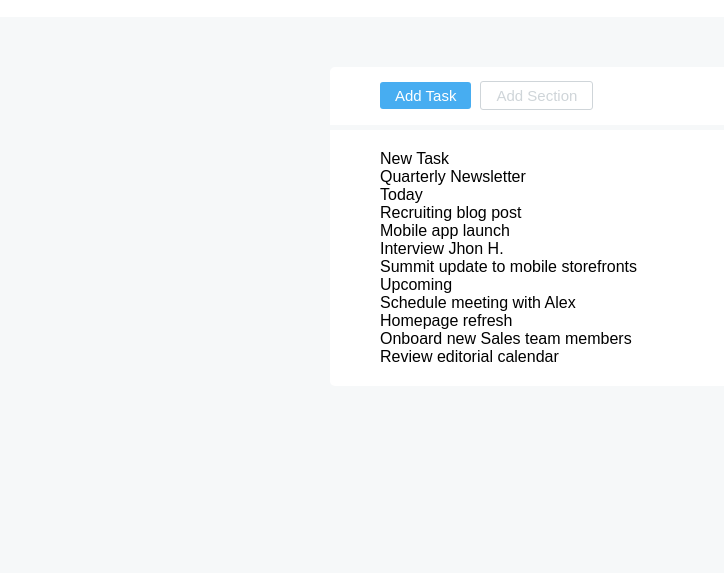
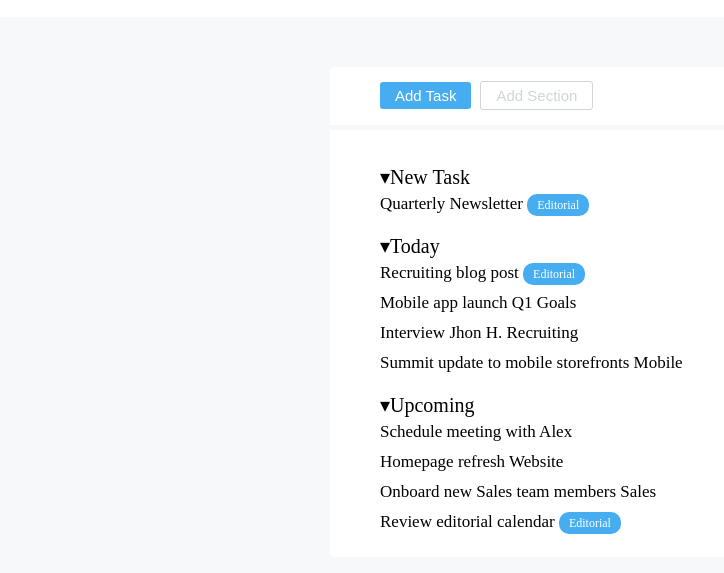
Before and after one commit to FrancescoDOrtona/html-css-toboolist, a plain HTML site: page index.html in a window 1280 px wide. Shown: the part 83-656 px from the top of the page, without its empty margins (0-724 px from the left). Drawn offline with Linux system fonts and the light colour scheme.

Commit message:
commit-main-page-list

```diff
--- a/css/style.css
+++ b/css/style.css
@@ -3,7 +3,7 @@
     margin: 0;
     padding: 0;
 }
-/* colore di sfondo */
+/* Background color */
 body{
     background-color: #F6F8F9;
 }
@@ -14,7 +14,7 @@ body{
 .bg-color-white{
     background-color: white;
 }
-/* Posizione e dimensione del logo e intestazione */
+/* Title and Logo position and dimension */
 .title{
     padding: 20px;
     font: small-caps bolder 40px arial;
@@ -24,13 +24,13 @@ body{
     width: 60px;
     vertical-align: middle;
 }
-/* container per centrare gli elementi della pagina */
+/* container  */
 .container{
     margin: 0 auto;
     max-width: 620px;
 }
 
-/* barra con bottoni */
+/* Button bar */
 .button-bar{
     margin-top: 50px;
     padding: 20px 50px;
@@ -56,13 +56,33 @@ body{
     color:#CFD5D9;
 }
 
+/* list items reset */
 ul,li{
     list-style: none;
 }
+/* To do list  */
 .to-do-list{
     padding: 20px 50px;
     margin-top: 5px;
     border-bottom-left-radius: 5px;
     border-bottom-right-radius: 5px;
     font-family: Arial, Helvetica, sans-serif;
+    margin-bottom: 20px;
 }
+/*To do list goals, titles and labels  */
+.to-do-list__goals{
+    font: 17px bold;
+    padding: 5px 0px;
+}
+
+.to-do-list__titles{
+    font: 20px bolder;
+    padding-top: 15px;
+}
+
+.to-do-list__labels{
+    font: 12px bold;
+    color: white;
+    padding: 4px 10px;
+    border-radius: 10px;
+}
--- a/index.html
+++ b/index.html
@@ -7,7 +7,7 @@
     <link rel="stylesheet" href="./css/style.css">
 </head>
 <body>
-    <!-- Intestazione della pagina con logo -->
+    <!-- Page Title and Logo -->
     <header class="title bg-color-white">
         <div>
             <img class="title__img" src="./img/Logo.png" alt="Logo Tobolist">
@@ -16,39 +16,71 @@
     </header>
 
     <main>
-    <!-- Barra di navigazione con bottoni-->
+    <!-- Button bar-->
         <section class="container bg-color-white button-bar">
             <span class="bg-color-blue button-bar__task">Add Task</span>
             <span class="button-bar__section">Add Section</span>
         </section>
 
-    <!-- Sezione principale con lista -->
+    <!-- Main page content and list-->
 
         <section class="container bg-color-white to-do-list">
             <div>
                 <ul>
-                    <li>New Task</li>
-                    <li>Quarterly Newsletter</li>
+                    <li class="to-do-list__titles">&blacktriangledown;New Task</li>
+                    <li class="to-do-list__goals">Quarterly Newsletter
+                        <span class="bg-color-blue to-do-list__labels">
+                            Editorial
+                        </span>
+                    </li>
                 </ul>
             </div>
 
             <div>
                 <ul>
-                    <li>Today</li>
-                    <li>Recruiting blog post</li>
-                    <li>Mobile app launch</li>
-                    <li>Interview Jhon H.</li>
-                    <li>Summit update to mobile storefronts</li>
+                    <li class="to-do-list__titles">&blacktriangledown;Today</li>
+                    <li class="to-do-list__goals">Recruiting blog post
+                        <span class="bg-color-blue to-do-list__labels">
+                            Editorial
+                        </span>
+                    </li>
+                    <li class="to-do-list__goals">Mobile app launch
+                        <span>
+                            Q1 Goals
+                        </span>
+                    </li>
+                    <li class="to-do-list__goals">Interview Jhon H.
+                        <span>
+                            Recruiting
+                        </span>
+                    </li>
+                    <li class="to-do-list__goals">Summit update to mobile storefronts
+                        <span>
+                            Mobile
+                        </span>
+                    </li>
                 </ul>
             </div>
 
             <div>
                 <ul>
-                    <li>Upcoming</li>
-                    <li>Schedule meeting with Alex</li>
-                    <li>Homepage refresh</li>
-                    <li>Onboard new Sales team members</li>
-                    <li>Review editorial calendar</li>
+                    <li class="to-do-list__titles">&blacktriangledown;Upcoming</li>
+                    <li class="to-do-list__goals">Schedule meeting with Alex</li>
+                    <li class="to-do-list__goals">Homepage refresh
+                        <span>
+                            Website
+                        </span>
+                    </li>
+                    <li class="to-do-list__goals">Onboard new Sales team members
+                        <span>
+                            Sales
+                        </span>
+                    </li>
+                    <li class="to-do-list__goals">Review editorial calendar
+                        <span class="bg-color-blue to-do-list__labels">
+                            Editorial
+                        </span>
+                    </li>
                 </ul>
             </div>
         </section>
```
